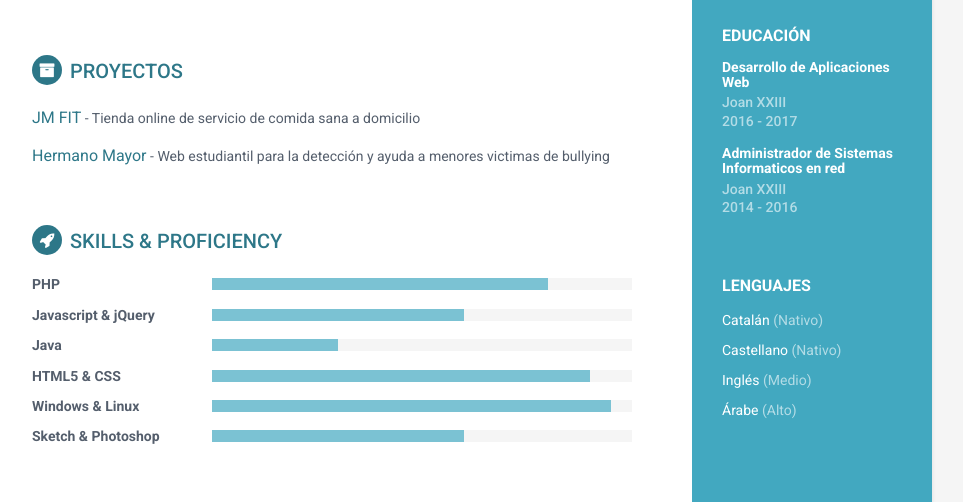
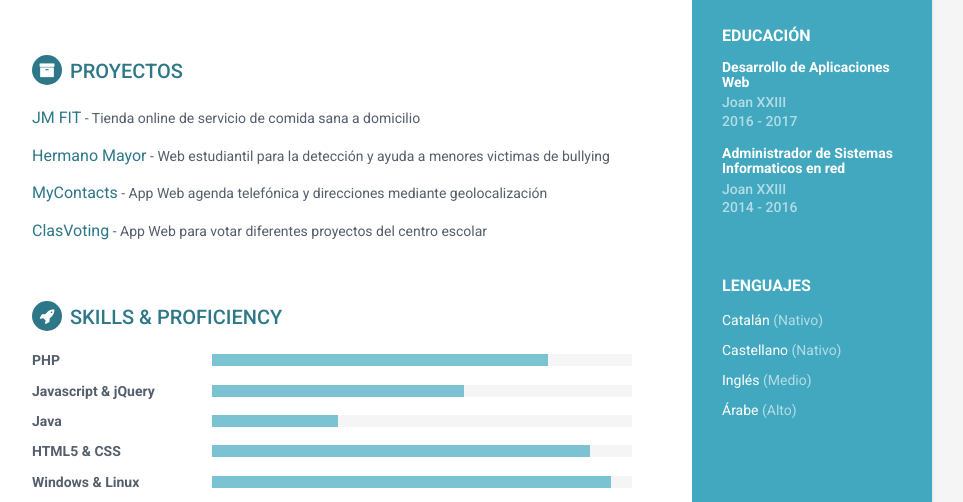
Before and after one commit to musta1/musta1.github.io, a plain HTML site: page index.html in a window 1280 px wide. Shown: the part 577-1079 px from the top of the page, without its empty margins (188-1151 px from the left). Drawn offline with Linux system fonts and the light colour scheme.

Commit message:
Create index.html

```diff
--- a/index.html
+++ b/index.html
@@ -148,6 +148,16 @@
                     <span class="project-tagline">Web estudiantil para la detección y ayuda a menores victimas de bullying</span>
                 </div><!--//item-->
 
+                 <div class="item">
+                    <span class="project-title"><a href="#" target="_blank">MyContacts</a></span> -
+                    <span class="project-tagline">App Web agenda telefónica y direcciones mediante geolocalización</span>
+                </div><!--//item-->
+
+                 <div class="item">
+                    <span class="project-title"><a href="#" target="_blank">ClasVoting</a></span> -
+                    <span class="project-tagline">App Web para votar diferentes proyectos del centro escolar</span>
+                </div><!--//item-->
+
             </section><!--//section-->
 
             <section class="skills-section section">
```
